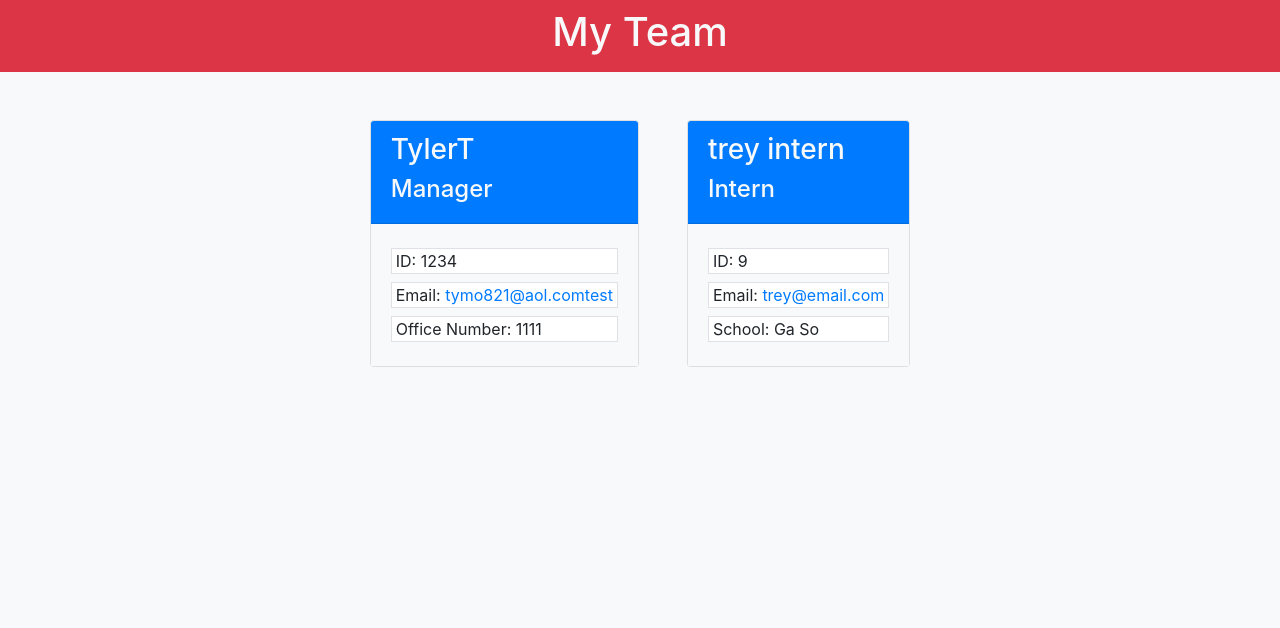
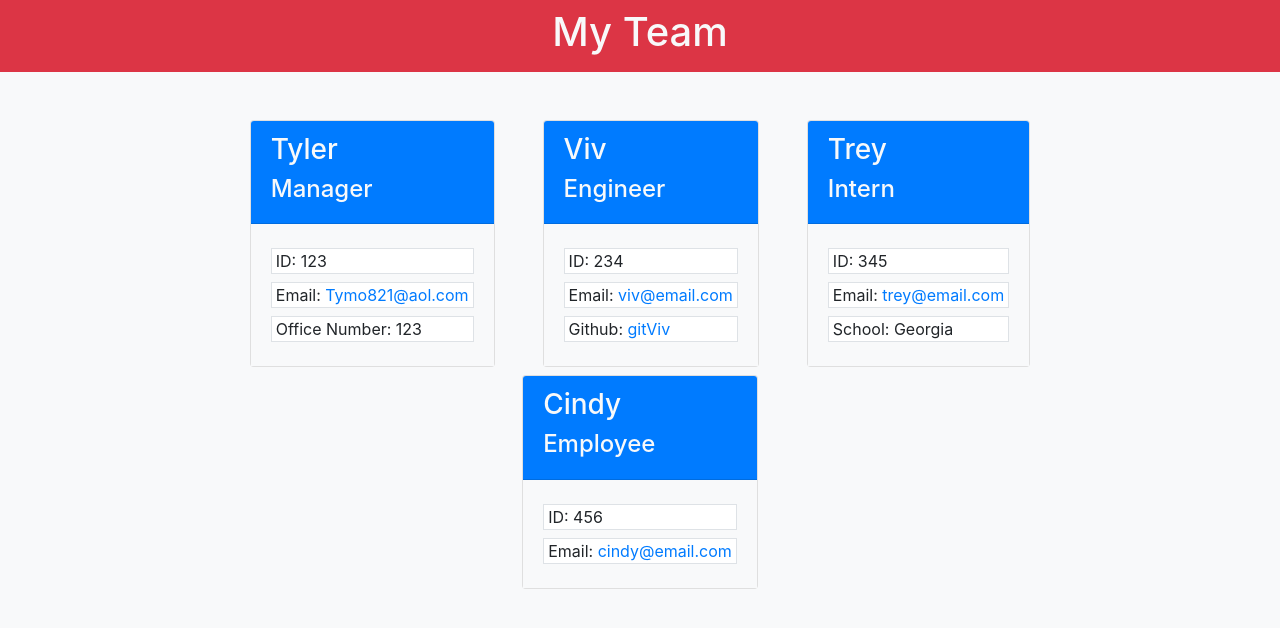
Before and after one commit to Tymo821/team-profile-generator, a website: page dist/index.html in a window 1280 px wide. Drawn offline with nearby package versions, Linux system fonts and the light colour scheme.

Commit message:
updated html

```diff
--- a/dist/index.html
+++ b/dist/index.html
@@ -16,24 +16,47 @@
     <div class="container d-flex justify-content-center align-center">
             <div class="card mx-4">
                 <div class="card-header h-50 bg-primary text-light d-flex flex-column">
-                    <h3>TylerT</h2>
+                    <h3>Tyler</h2>
                     <h4>Manager</h3>
                 </div>
                 <div class="card-body d-flex flex-column bg-light justify-content-center align-center">
-                    <div class="bg-white my-1 px-1 border">ID: 1234</div>
-                    <div class="bg-white my-1 px-1 border">Email: <a href="mailto: tymo821@aol.comtest">tymo821@aol.comtest</a></div>
-                    <div class="bg-white my-1 px-1 border">Office Number: 1111</div>
+                    <div class="bg-white my-1 px-1 border">ID: 123</div>
+                    <div class="bg-white my-1 px-1 border">Email: <a href="mailto: tymo821@aol.com">Tymo821@aol.com</a></div>
+                    <div class="bg-white my-1 px-1 border">Office Number: 123</div>
         </div>
     </div>
             <div class="card mx-4">
                 <div class="card-header h-50 bg-primary text-light d-flex flex-column">
-                    <h3>trey intern</h2>
+                    <h3>Viv</h2>
+                    <h4>Engineer</h3>
+                </div>
+                <div class="card-body d-flex flex-column bg-light justify-content-center align-center">
+                    <div class="bg-white my-1 px-1 border">ID: 234</div>
+                    <div class="bg-white my-1 px-1 border">Email: <a href="mailto: viv@email.com">viv@email.com</a></div>
+                    <div class="bg-white my-1 px-1 border">Github: <a href="tommychoochoo">gitViv</a></div>
+        </div>
+    </div>
+            <div class="card mx-4">
+                <div class="card-header h-50 bg-primary text-light d-flex flex-column">
+                    <h3>Trey</h2>
                     <h4>Intern</h3>
                 </div>
                 <div class="card-body d-flex flex-column bg-light justify-content-center align-center">
-                    <div class="bg-white my-1 px-1 border">ID: 9</div>
+                    <div class="bg-white my-1 px-1 border">ID: 345</div>
                     <div class="bg-white my-1 px-1 border">Email: <a href="mailto: trey@email.com">trey@email.com</a></div>
-                    <div class="bg-white my-1 px-1 border">School: Ga So</div>
+                    <div class="bg-white my-1 px-1 border">School: Georgia</div>
+        </div>
+    </div>
+    </div>
+    <div class="container my-2 d-flex justify-content-center align-center">
+            <div class="card mx-4">
+                <div class="card-header h-50 bg-primary text-light d-flex flex-column">
+                    <h3>Cindy</h2>
+                    <h4>Employee</h3>
+                </div>
+                <div class="card-body d-flex flex-column bg-light justify-content-center align-center">
+                    <div class="bg-white my-1 px-1 border">ID: 456</div>
+                    <div class="bg-white my-1 px-1 border">Email: <a href="mailto: cindy@email.com">cindy@email.com</a></div>
         </div>
     </div>
     </div>
```
